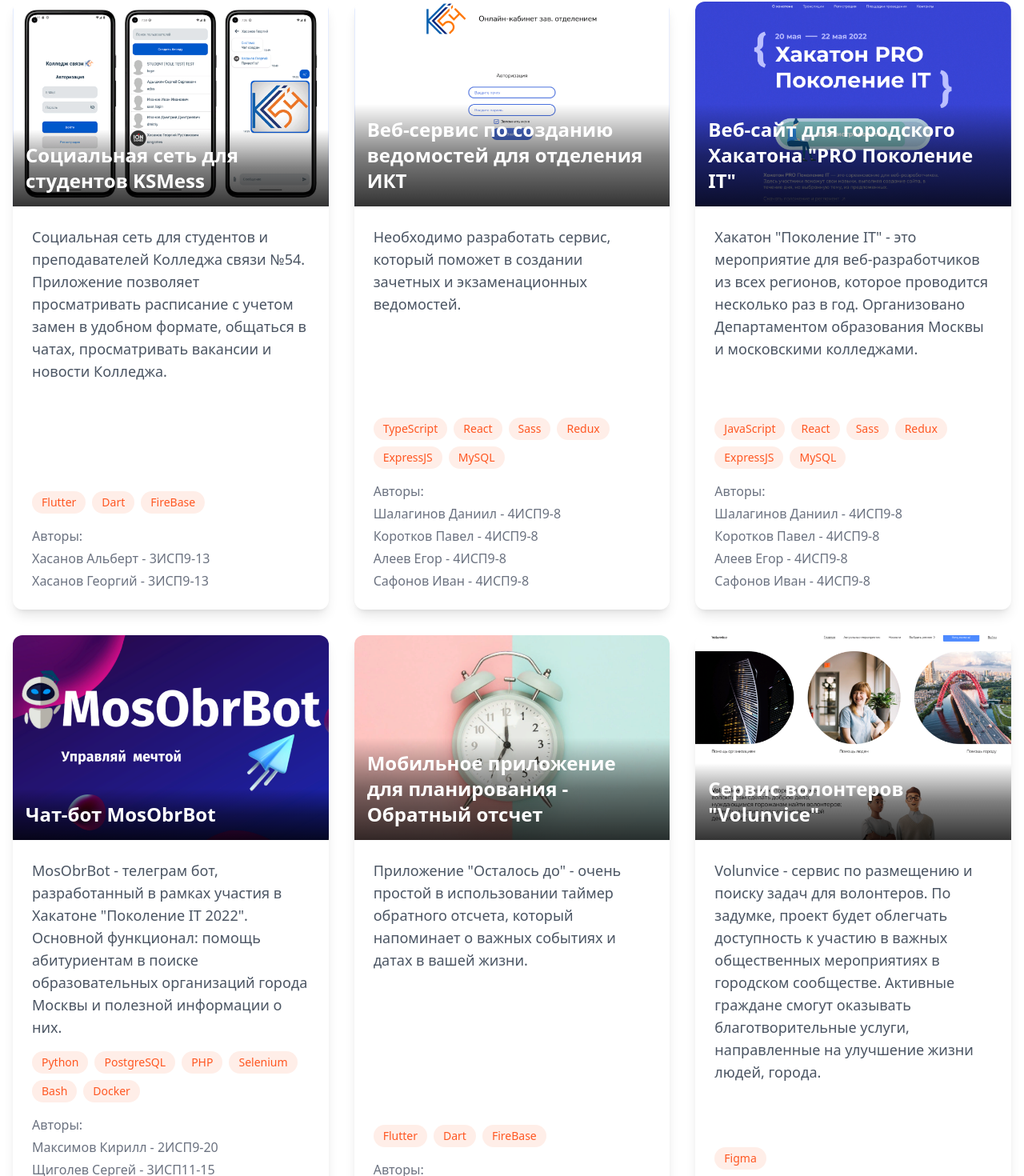
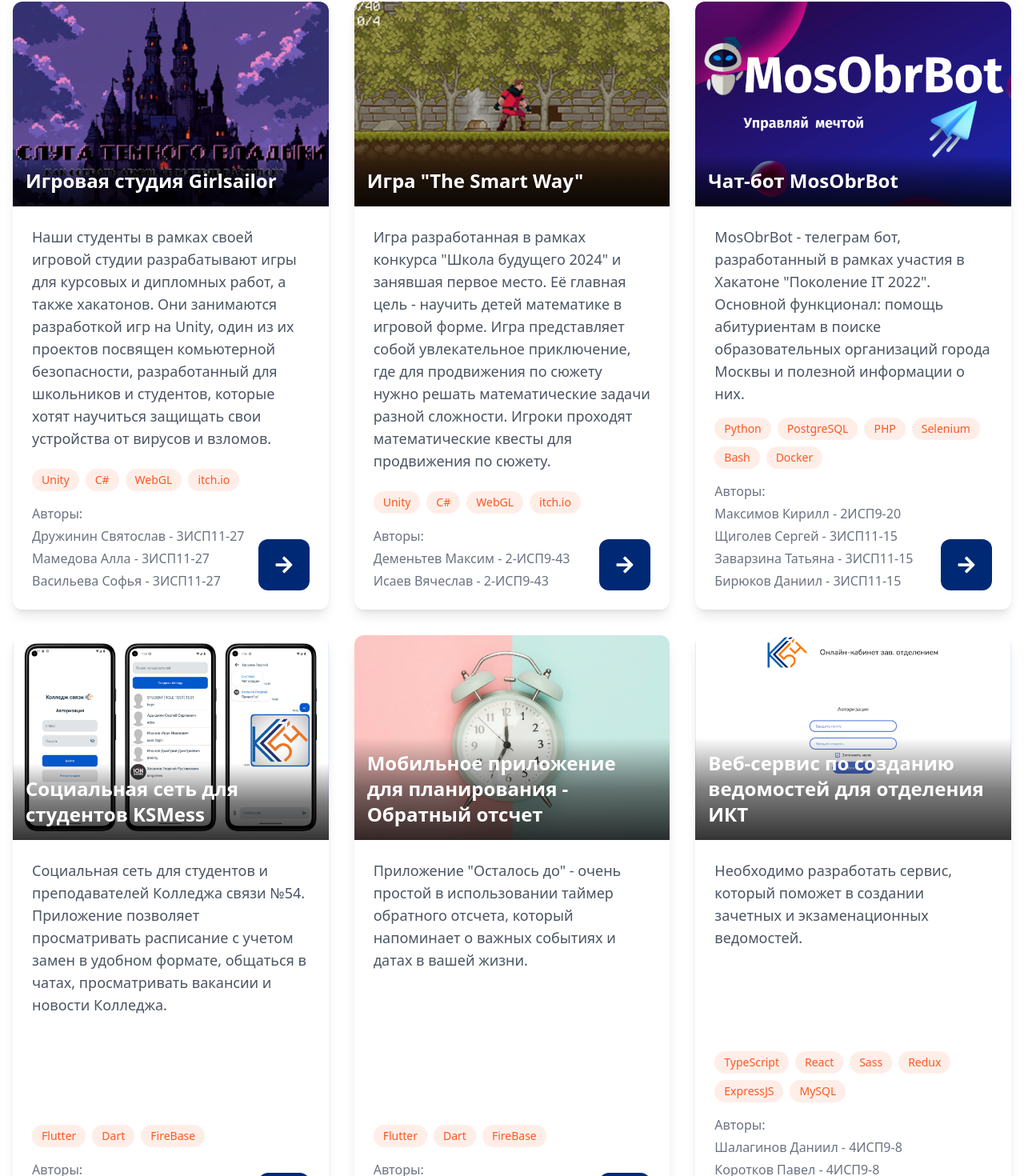
Before and after one commit to aivanns/lendos, a React (Vite) app: page / in a window 1280 px wide. Shown: the part 2040-3510 px from the top of the page at 80% size. Built offline with nearby package versions, Linux system fonts and the light colour scheme.

Commit message:
where am i

```diff
--- a/src/App.tsx
+++ b/src/App.tsx
@@ -1,5 +1,5 @@
 import { motion } from 'framer-motion';
-import { FaVk, FaTelegram, FaGlobe, FaPhone, FaEnvelope, FaMapMarkerAlt } from 'react-icons/fa';
+import { FaVk, FaTelegram, FaGlobe, FaPhone, FaEnvelope, FaMapMarkerAlt, FaArrowRight } from 'react-icons/fa';
 import { HERO_SECTION, ABOUT_SECTION, PROJECTS_SECTION, SOCIAL_SECTION, THEME, NAV_LINKS, SPECIALTIES_SECTION } from './data/content';
 import logo from './data/logo.png';
 import Map from './components/Map';
@@ -212,11 +212,23 @@ const App = () => {
                       </span>
                     ))}
                   </div>
-                  <div className="text-md text-gray-500">
-                    Авторы:
-                    {project.students.map((student, index) => (
-                      <p key={index} className="mt-1">{student.name} - {student.group}</p>
-                    ))}
+                  <div className="flex justify-between items-end">
+                    <div className="text-md text-gray-500">
+                      Авторы:
+                      {project.students.map((student, index) => (
+                        <p key={index} className="mt-1">{student.name} - {student.group}</p>
+                      ))}
+                    </div>
+                    {project.link && (
+                      <a
+                        href={project.link}
+                        target="_blank"
+                        rel="noopener noreferrer"
+                        className="w-16 h-16 flex items-center justify-center bg-primary text-white rounded-xl hover:bg-primary/90 transition-all group"
+                      >
+                        <FaArrowRight className="text-2xl transition-transform group-hover:translate-x-1" />
+                      </a>
+                    )}
                   </div>
                 </div>
               </motion.div>
--- a/src/data/content.ts
+++ b/src/data/content.ts
@@ -4,6 +4,7 @@ export interface ProjectCard {
   imageUrl: string;
   students: Student[];
   tags?: string[];
+  link?: string;
 }
 
 export interface Student {
@@ -79,6 +80,42 @@ export const PROJECTS_SECTION = {
   description: "Лучшие проекты, разработанные нашими студентами в рамках курсовых и дипломных работ",
   projects: [
     {
+      title: "Игровая студия Girlsailor",
+      description: "Наши студенты в рамках своей игровой студии разрабатывают игры для курсовых и дипломных работ, а также хакатонов. Они занимаются разработкой игр на Unity, один из их проектов посвящен комьютерной безопасности, разработанный для школьников и студентов, которые хотят научиться защищать свои устройства от вирусов и взломов.",
+      imageUrl: "/images/Girlsailor/preview.png",
+      students: [
+        { name: "Дружинин Святослав", group: "3ИСП11-27" },
+        { name: "Мамедова Алла", group: "3ИСП11-27" },
+        { name: "Васильева Софья", group: "3ИСП11-27" },
+      ],
+      tags: ["Unity", "C#", "WebGL", "itch.io"],
+      link: "https://girlsailor.itch.io/"
+    },
+    {
+      title: "Игра \"The Smart Way\"",
+      description: "Игра разработанная в рамках конкурса \"Школа будущего 2024\" и занявшая первое место. Её главная цель - научить детей математике в игровой форме. Игра представляет собой увлекательное приключение, где для продвижения по сюжету нужно решать математические задачи разной сложности. Игроки проходят математические квесты для продвижения по сюжету.",
+      imageUrl: "/images/TheSmartWay/preview.jpg",
+      students: [
+        { name: "Деменьтев Максим", group: "2-ИСП9-43" },
+        { name: "Исаев Вячеслав", group: "2-ИСП9-43" },
+      ],
+      tags: ["Unity", "C#", "WebGL", "itch.io"],
+      link: "https://zyxel91.itch.io/thesmartway"
+    },
+    {
+      title: "Чат-бот MosObrBot",
+      description: "MosObrBot - телеграм бот, разработанный в рамках участия в Хакатоне \"Поколение IT 2022\". Основной функционал: помощь абитуриентам в поиске образовательных организаций города Москвы и полезной информации о них.",
+      imageUrl: "/images/MosObrBot/preview.png",
+      students: [
+        { name: "Максимов Кирилл", group: "2ИСП9-20" },
+        { name: "Щиголев Сергей", group: "3ИСП11-15" },
+        { name: "Заварзина Татьяна", group: "3ИСП11-15" },
+        { name: "Бирюков Даниил", group: "3ИСП11-15" }
+      ],
+      link: "https://t.me/MosRS_Bot",
+      tags: ["Python", "PostgreSQL", "PHP", "Selenium", "Bash", "Docker"]
+    },
+    {
       title: "Социальная сеть для студентов KSMess",
       description: "Социальная сеть для студентов и преподавателей Колледжа связи №54. Приложение позволяет просматривать расписание с учетом замен в удобном формате, общаться в чатах, просматривать вакансии и новости Колледжа.",
       imageUrl: "/images/ksmess/preview.png",
@@ -86,6 +123,18 @@ export const PROJECTS_SECTION = {
         { name: "Хасанов Альберт", group: "3ИСП9-13" },
         { name: "Хасанов Георгий", group: "3ИСП9-13" }
       ],
+      tags: ["Flutter", "Dart", "FireBase"],
+      link: "https://apps.apple.com/ru/app/ksmess/id6446104181"
+    },
+    {
+      title: "Мобильное приложение для планирования - Обратный отсчет",
+      description: "Приложение \"Осталось до\" - очень простой в использовании таймер обратного отсчета, который напоминает о важных событиях и датах в вашей жизни.",
+      imageUrl: "/images/CountTo/preview.png",
+      students: [
+        { name: "Хасанов Альберт", group: "3ИСП9-13" },
+        { name: "Хасанов Георгий", group: "3ИСП9-13" }
+      ],
+      link: "https://play.google.com/store/apps/details?id=com.itadss.todo.todo_app",
       tags: ["Flutter", "Dart", "FireBase"]
     },
     {
@@ -111,28 +160,6 @@ export const PROJECTS_SECTION = {
         { name: "Сафонов Иван", group: "4ИСП9-8" }
       ],
       tags: ["JavaScript", "React", "Sass", "Redux", "ExpressJS", "MySQL"]
-    },
-    {
-      title: "Чат-бот MosObrBot",
-      description: "MosObrBot - телеграм бот, разработанный в рамках участия в Хакатоне \"Поколение IT 2022\". Основной функционал: помощь абитуриентам в поиске образовательных организаций города Москвы и полезной информации о них.",
-      imageUrl: "/images/MosObrBot/preview.png",
-      students: [
-        { name: "Максимов Кирилл", group: "2ИСП9-20" },
-        { name: "Щиголев Сергей", group: "3ИСП11-15" },
-        { name: "Заварзина Татьяна", group: "3ИСП11-15" },
-        { name: "Бирюков Даниил", group: "3ИСП11-15" }
-      ],
-      tags: ["Python", "PostgreSQL", "PHP", "Selenium", "Bash", "Docker"]
-    },
-    {
-      title: "Мобильное приложение для планирования - Обратный отсчет",
-      description: "Приложение \"Осталось до\" - очень простой в использовании таймер обратного отсчета, который напоминает о важных событиях и датах в вашей жизни.",
-      imageUrl: "/images/CountTo/preview.png",
-      students: [
-        { name: "Хасанов Альберт", group: "3ИСП9-13" },
-        { name: "Хасанов Георгий", group: "3ИСП9-13" }
-      ],
-      tags: ["Flutter", "Dart", "FireBase"]
     },
     {
       title: "Сервис волонтеров \"Volunvice\"",
```
Also changed, not shown: public/images/Girlsailor/preview.png (added), public/images/TheSmartWay/preview.jpg (added).
